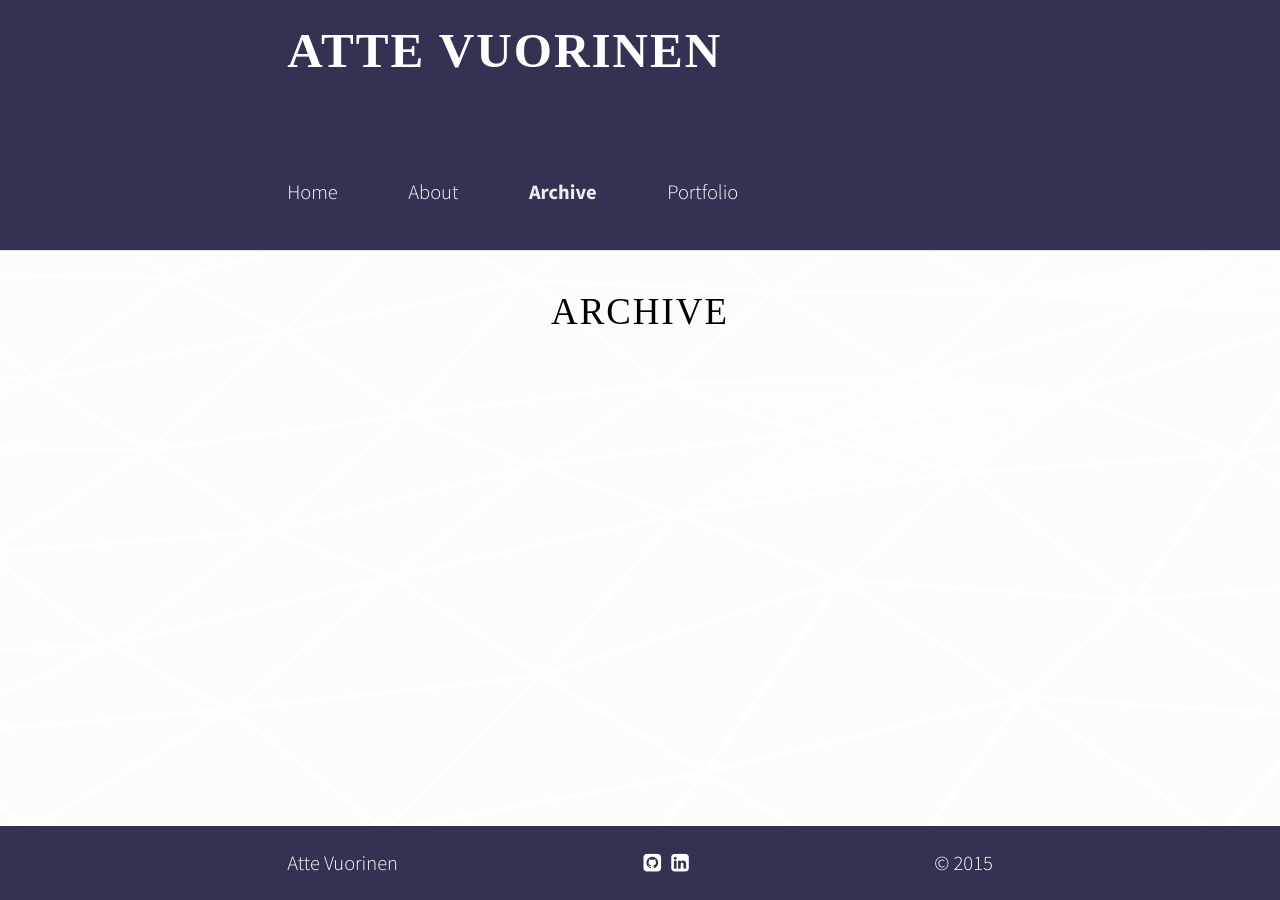
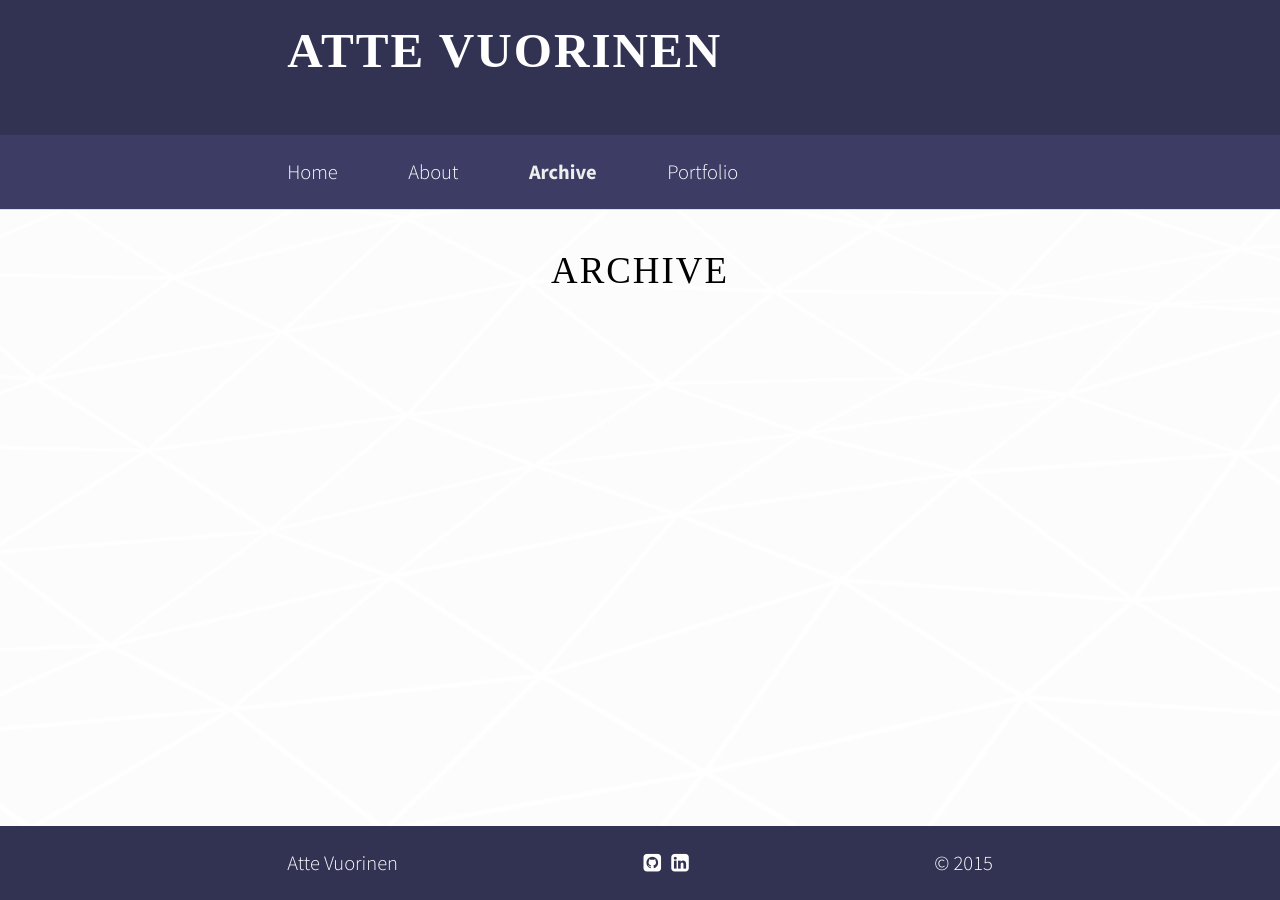
Before and after one commit to avuorinen/avuorinen.github.io, a Jekyll site: the page built from archive.html, in a window 1280 px wide. Built offline with Jekyll 4.4.1, drawn with Linux system fonts in a browser that asks for light colours; nearby versions of some CDN libraries; some web fonts are replaced.

Commit message:
Update blank.html
Added class style for navigation header.

```diff
--- a/_layouts/blank.html
+++ b/_layouts/blank.html
@@ -20,7 +20,7 @@
     <header>
       {% unless site.style.headline %}<h1><a href="{{ site.baseurl }}/">{{ site.title }}</a></h1>{% endunless %}
     </header>
-    <header>
+    <header class="nav">
       <nav>
         <ul>
           <li><a href="{{ site.baseurl }}/">Home</a></li>{% for node in site.pages %}{% if node.title %}<li><a href="{{ node.url | prepend: site.baseurl }}"{% if page.url == node.url %} id="selected"{% endif %}>{{ node.title }}</a></li>{% endif %}{% endfor %}
```
